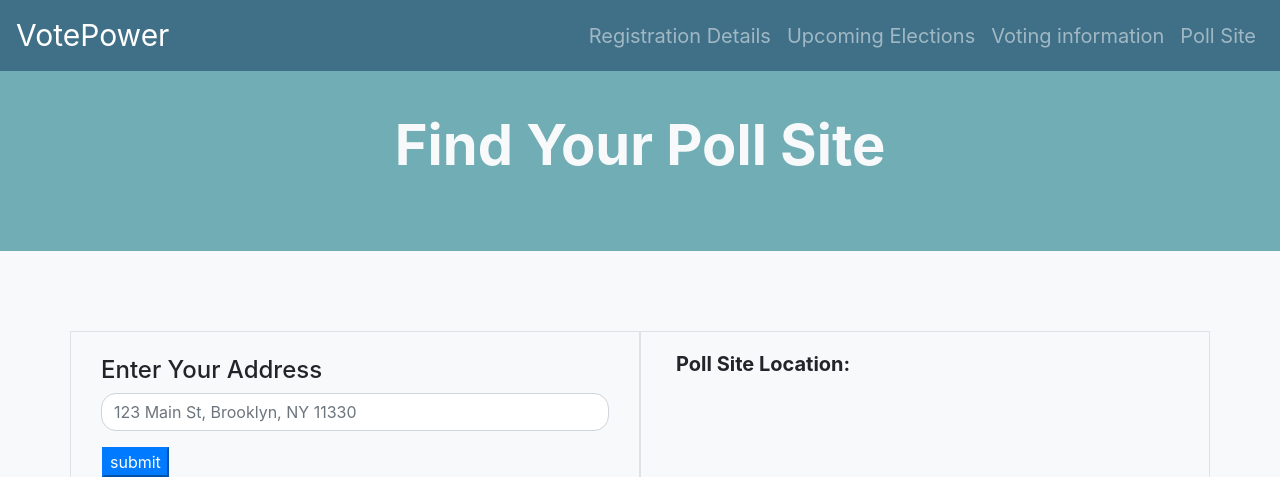
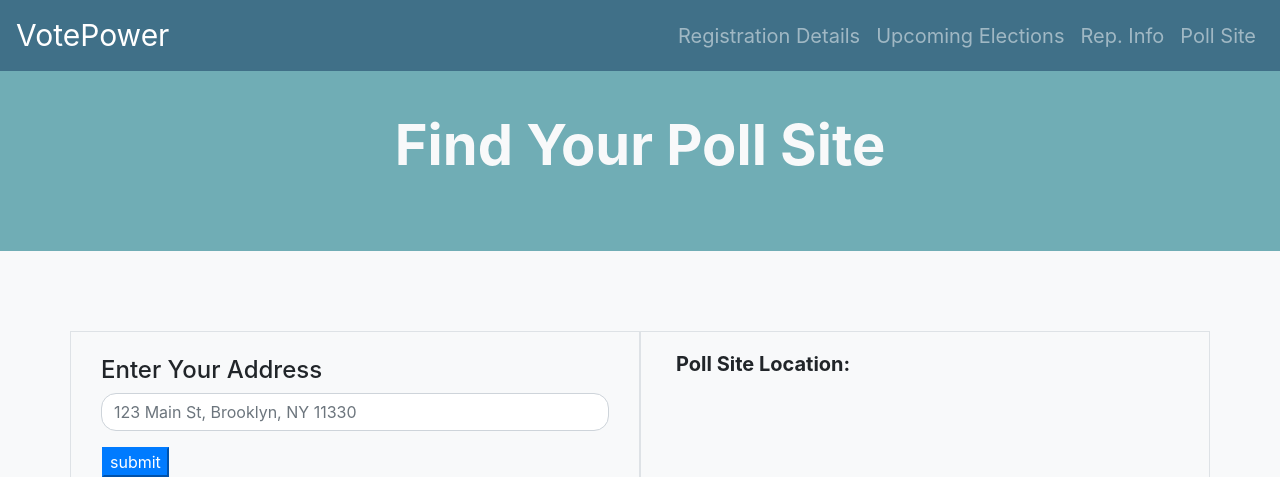
Before and after one commit to sunniqua97/Vote-Power, a Flask app: page /pollsite in a window 1280 px wide. Shown: the top 477 px of the page. Run offline with Flask 2, Linux system fonts and the light colour scheme; some libraries are stand-ins or nearby versions.

Commit message:
Changed names

```diff
--- a/WebApp/templates/nav.html
+++ b/WebApp/templates/nav.html
@@ -12,7 +12,7 @@
         <a class="nav-link" href="{{url_for('upcomingelections')}}">Upcoming Elections</a>
       </li>
       <li class="nav-item">
-        <a class="nav-link" href="{{url_for('voteinfo')}}">Voting information</a>
+        <a class="nav-link" href="{{url_for('voteinfo')}}">Rep. Info</a>
       </li>
       <li class="nav-item">
         <a class="nav-link" href="{{url_for('pollsite')}}">Poll Site</a>
```
